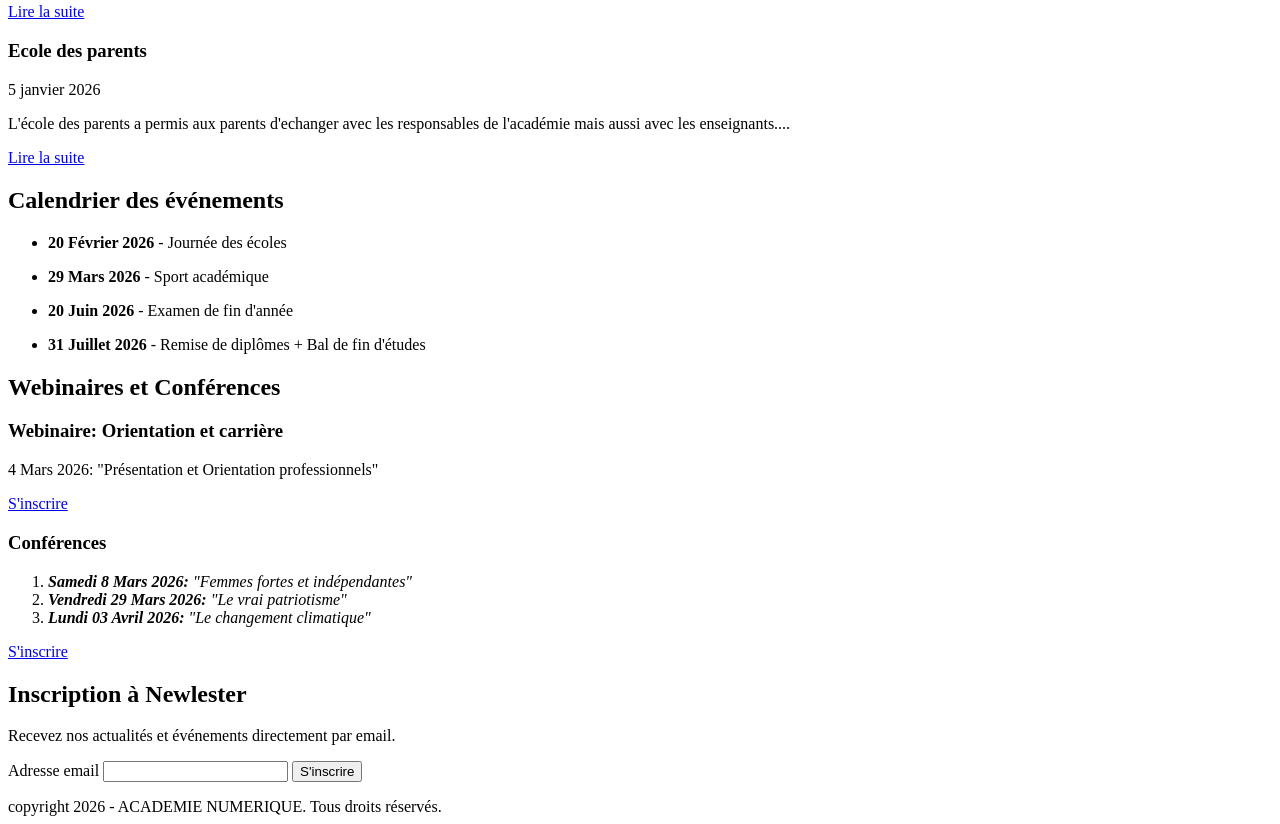
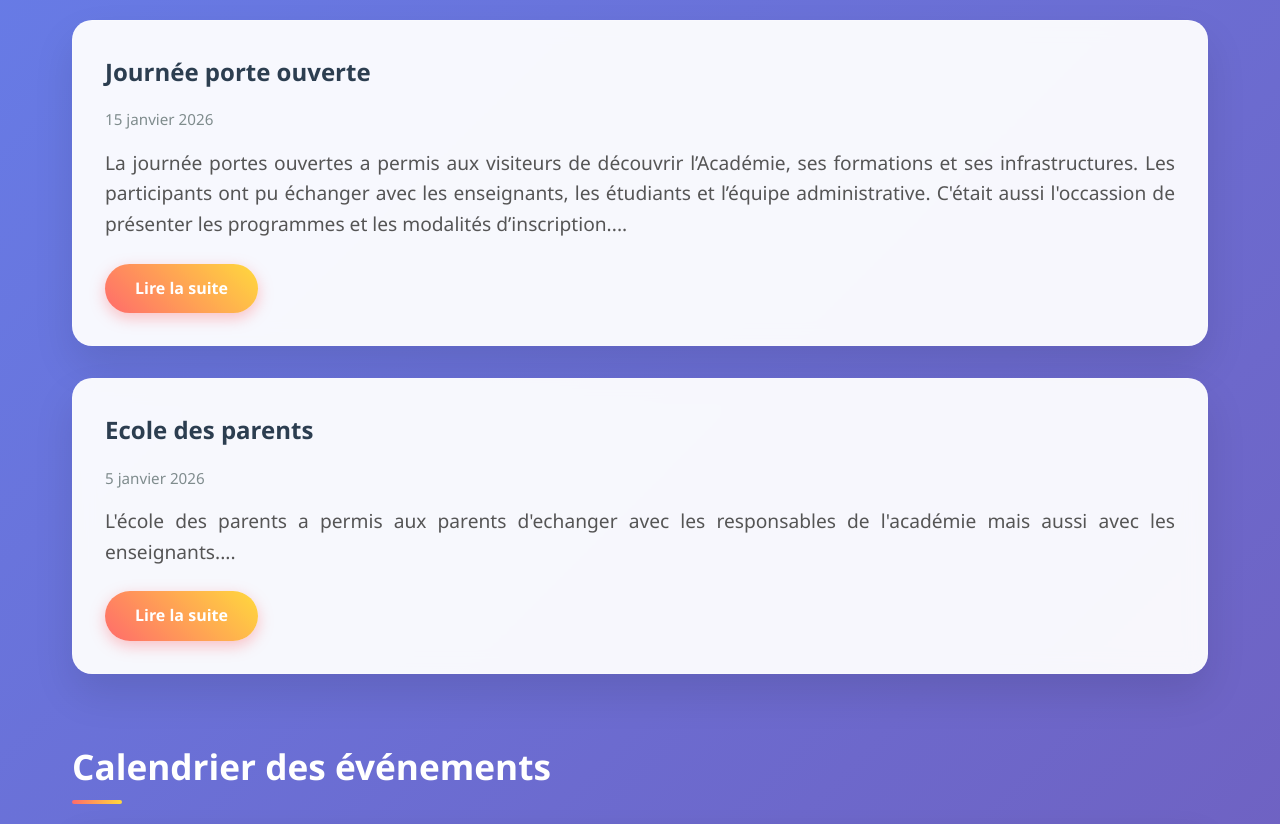
Before and after one commit to AroFortunat/academie-numerique, a plain HTML site: page actualités.html in a window 1280 px wide. Shown: the part 288-1112 px from the top of the page. Drawn offline with Linux system fonts and the light colour scheme.

Commit message:
actualités2

```diff
--- a/actualités.html
+++ b/actualités.html
@@ -4,6 +4,7 @@
     <meta charset="UTF-8">
     <meta name="viewport" content="width=device-width, initial-scale=1.0">
     <title>Actualités</title>
+    <link rel="stylesheet" href="actualités_style.css">
 </head>
 <body>
     <h1>Actualités et Evenements</h1>
--- /dev/null
+++ b/actualités_style.css
@@ -0,0 +1,331 @@
+/* Reset et styles de base */
+* {
+    margin: 0;
+    padding: 0;
+    box-sizing: border-box;
+}
+
+body {
+    font-family: 'Segoe UI', Tahoma, Geneva, Verdana, sans-serif;
+    line-height: 1.6;
+    color: #333;
+    background: linear-gradient(135deg, #667eea 0%, #764ba2 100%);
+    min-height: 100vh;
+    overflow-x: hidden;
+}
+
+/* Header principal */
+h1 {
+    text-align: center;
+    font-size: 3rem;
+    background: linear-gradient(45deg, #fff, #f0f0f0);
+    -webkit-background-clip: text;
+    -webkit-text-fill-color: transparent;
+    background-clip: text;
+    margin: 2rem 0;
+    animation: fadeInUp 1s ease-out;
+    text-shadow: 0 4px 20px rgba(0,0,0,0.1);
+}
+
+p {
+    text-align: center;
+    font-size: 1.2rem;
+    color: #fff;
+    margin-bottom: 3rem;
+    opacity: 0.9;
+    animation: fadeInUp 1s ease-out 0.2s both;
+}
+
+/* Conteneurs principaux */
+div {
+    max-width: 1200px;
+    margin: 0 auto 4rem;
+    padding: 0 2rem;
+}
+
+/* Sections avec titres */
+h2 {
+    font-size: 2.2rem;
+    color: #fff;
+    margin-bottom: 2rem;
+    position: relative;
+    display: inline-block;
+}
+
+h2::after {
+    content: '';
+    position: absolute;
+    bottom: -10px;
+    left: 0;
+    width: 50px;
+    height: 4px;
+    background: linear-gradient(90deg, #ff6b6b, #ffd93d);
+    border-radius: 2px;
+    animation: slideInRight 0.8s ease-out 0.3s both;
+}
+
+/* Articles Actualités */
+.actualite {
+    background: rgba(255, 255, 255, 0.95);
+    backdrop-filter: blur(10px);
+    border-radius: 20px;
+    padding: 2rem;
+    margin-bottom: 2rem;
+    box-shadow: 0 20px 40px rgba(0,0,0,0.1);
+    transform: translateY(30px);
+    opacity: 0;
+    animation: slideUp 0.8s ease-out forwards;
+    transition: all 0.4s cubic-bezier(0.175, 0.885, 0.32, 1.275);
+    border: 1px solid rgba(255,255,255,0.2);
+}
+
+.actualite:hover {
+    transform: translateY(-10px) scale(1.02);
+    box-shadow: 0 30px 60px rgba(0,0,0,0.2);
+}
+
+.actualite h3 {
+    color: #2c3e50;
+    font-size: 1.5rem;
+    margin-bottom: 1rem;
+}
+
+time {
+    display: block;
+    color: #7f8c8d;
+    font-weight: 500;
+    margin-bottom: 1rem;
+    font-size: 0.95rem;
+}
+
+.actualite p {
+    color: #555;
+    margin-bottom: 1.5rem;
+    text-align: justify;
+}
+
+.actualite a {
+    display: inline-block;
+    background: linear-gradient(45deg, #ff6b6b, #ffd93d);
+    color: white;
+    padding: 12px 30px;
+    text-decoration: none;
+    border-radius: 50px;
+    font-weight: 600;
+    transition: all 0.3s ease;
+    box-shadow: 0 5px 15px rgba(255,107,107,0.4);
+}
+
+.actualite a:hover {
+    transform: translateY(-3px);
+    box-shadow: 0 10px 25px rgba(255,107,107,0.6);
+}
+
+/* Calendrier */
+ul {
+    list-style: none;
+}
+
+li {
+    background: rgba(255, 255, 255, 0.95);
+    backdrop-filter: blur(10px);
+    border-radius: 15px;
+    padding: 1.5rem;
+    margin-bottom: 1rem;
+    box-shadow: 0 10px 30px rgba(0,0,0,0.1);
+    transform: translateX(-30px);
+    opacity: 0;
+    animation: slideInLeft 0.8s ease-out forwards;
+    transition: all 0.3s ease;
+    border-left: 5px solid #ff6b6b;
+}
+
+li:hover {
+    transform: translateX(5px);
+    box-shadow: 0 15px 35px rgba(0,0,0,0.15);
+}
+
+li p {
+    font-size: 1.1rem;
+    color: #2c3e50;
+    text-align: left;
+}
+
+/* Webinaires */
+article:not(.actualite) {
+    background: rgba(255, 255, 255, 0.95);
+    backdrop-filter: blur(10px);
+    border-radius: 20px;
+    padding: 2rem;
+    margin-bottom: 2rem;
+    box-shadow: 0 20px 40px rgba(0,0,0,0.1);
+    transform: scale(0.9);
+    opacity: 0;
+    animation: zoomIn 0.8s ease-out forwards;
+    transition: all 0.4s ease;
+}
+
+article:not(.actualite):hover {
+    transform: scale(1.02);
+    box-shadow: 0 25px 50px rgba(0,0,0,0.15);
+}
+
+ol li {
+    padding: 0.8rem 0;
+    color: #555;
+    font-size: 1rem;
+}
+
+article:not(.actualite) a {
+    display: inline-block;
+    background: linear-gradient(45deg, #4ecdc4, #44a08d);
+    color: white;
+    padding: 12px 30px;
+    text-decoration: none;
+    border-radius: 50px;
+    font-weight: 600;
+    margin-top: 1rem;
+    box-shadow: 0 5px 15px rgba(78,205,196,0.4);
+    transition: all 0.3s ease;
+}
+
+article:not(.actualite) a:hover {
+    transform: translateY(-3px);
+    box-shadow: 0 10px 25px rgba(78,205,196,0.6);
+}
+
+/* Formulaire d'inscription */
+form {
+    background: rgba(255, 255, 255, 0.95);
+    backdrop-filter: blur(10px);
+    border-radius: 20px;
+    padding: 2.5rem;
+    max-width: 500px;
+    margin: 0 auto;
+    box-shadow: 0 20px 40px rgba(0,0,0,0.1);
+    transform: translateY(30px);
+    opacity: 0;
+    animation: slideUp 1s ease-out 0.5s both;
+}
+
+label {
+    display: block;
+    margin-bottom: 1rem;
+    font-weight: 600;
+    color: #2c3e50;
+    font-size: 1.1rem;
+}
+
+input[type="email"] {
+    width: 100%;
+    padding: 15px;
+    border: 2px solid #e0e0e0;
+    border-radius: 12px;
+    font-size: 1rem;
+    transition: all 0.3s ease;
+    background: rgba(255,255,255,0.8);
+}
+
+input[type="email"]:focus {
+    outline: none;
+    border-color: #ff6b6b;
+    box-shadow: 0 0 20px rgba(255,107,107,0.2);
+    transform: scale(1.02);
+}
+
+button {
+    width: 100%;
+    background: linear-gradient(45deg, #ff6b6b, #ffd93d);
+    color: white;
+    border: none;
+    padding: 15px;
+    font-size: 1.1rem;
+    font-weight: 600;
+    border-radius: 12px;
+    cursor: pointer;
+    transition: all 0.3s ease;
+    box-shadow: 0 10px 25px rgba(255,107,107,0.4);
+    margin-top: 1rem;
+}
+
+button:hover {
+    transform: translateY(-3px);
+    box-shadow: 0 15px 35px rgba(255,107,107,0.6);
+}
+
+/* Footer */
+footer {
+    text-align: center;
+    padding: 2rem;
+    color: rgba(255,255,255,0.9);
+    background: rgba(0,0,0,0.1);
+    backdrop-filter: blur(10px);
+    margin-top: 3rem;
+}
+
+/* Animations */
+@keyframes fadeInUp {
+    from {
+        opacity: 0;
+        transform: translateY(30px);
+    }
+    to {
+        opacity: 1;
+        transform: translateY(0);
+    }
+}
+
+@keyframes slideInRight {
+    from {
+        width: 0;
+    }
+    to {
+        width: 50px;
+    }
+}
+
+@keyframes slideUp {
+    to {
+        opacity: 1;
+        transform: translateY(0);
+    }
+}
+
+@keyframes slideInLeft {
+    to {
+        opacity: 1;
+        transform: translateX(0);
+    }
+}
+
+@keyframes zoomIn {
+    to {
+        opacity: 1;
+        transform: scale(1);
+    }
+}
+
+/* Animations en cascade */
+.actualite:nth-child(1) { animation-delay: 0.1s; }
+.actualite:nth-child(2) { animation-delay: 0.2s; }
+li:nth-child(1) { animation-delay: 0.1s; }
+li:nth-child(2) { animation-delay: 0.2s; }
+li:nth-child(3) { animation-delay: 0.3s; }
+li:nth-child(4) { animation-delay: 0.4s; }
+
+/* Responsive */
+@media (max-width: 768px) {
+    h1 { font-size: 2.2rem; }
+    h2 { font-size: 1.8rem; }
+    .actualite, article:not(.actualite), li {
+        margin-bottom: 1.5rem;
+        padding: 1.5rem;
+    }
+
+    div { padding: 0 1rem; }
+}
+
+@media (max-width: 480px) {
+    h1 { font-size: 1.8rem; }
+    body { padding: 1rem; }
+}
--- /dev/null
+++ b/ressources_style.css
@@ -0,0 +1,159 @@
+<style>
+* {
+    margin: 0;
+    padding: 0;
+    box-sizing: border-box;
+}
+
+body {
+    font-family: 'Segoe UI', Tahoma, Geneva, Verdana, sans-serif;
+    line-height: 1.6;
+    color: #333;
+    background: linear-gradient(135deg, #667eea 0%, #764ba2 100%);
+    min-height: 100vh;
+    padding: 20px;
+}
+
+.container {
+    max-width: 1200px;
+    margin: 0 auto;
+    background: rgba(255, 255, 255, 0.95);
+    backdrop-filter: blur(10px);
+    border-radius: 20px;
+    padding: 40px;
+    box-shadow: 0 20px 40px rgba(0,0,0,0.1);
+}
+
+h1 {
+    text-align: center;
+    background: linear-gradient(45deg, #ff6b6b, #4ecdc4, #45b7d1);
+    -webkit-background-clip: text;
+    -webkit-text-fill-color: transparent;
+    background-clip: text;
+    font-size: 3rem;
+    margin-bottom: 50px;
+    animation: glow 2s ease-in-out infinite alternate;
+}
+
+@keyframes glow {
+    from { filter: drop-shadow(0 0 20px rgba(255,107,107,0.5)); }
+    to { filter: drop-shadow(0 0 30px rgba(78,205,196,0.5)); }
+}
+
+h2 {
+    color: #2c3e50;
+    font-size: 2rem;
+    margin: 40px 0 20px 0;
+    position: relative;
+    padding-bottom: 10px;
+}
+
+h2::after {
+    content: '';
+    position: absolute;
+    bottom: 0;
+    left: 0;
+    width: 60px;
+    height: 4px;
+    background: linear-gradient(90deg, #ff6b6b, #4ecdc4);
+    border-radius: 2px;
+}
+
+section {
+    background: rgba(255, 255, 255, 0.8);
+    margin: 30px 0;
+    padding: 30px;
+    border-radius: 15px;
+    border-left: 5px solid #4ecdc4;
+    transition: all 0.3s ease;
+    position: relative;
+    overflow: hidden;
+}
+
+section::before {
+    content: '';
+    position: absolute;
+    top: 0;
+    left: 0;
+    right: 0;
+    height: 4px;
+    background: linear-gradient(90deg, #ff6b6b, #4ecdc4, #45b7d1);
+}
+
+section:hover {
+    transform: translateY(-10px);
+    box-shadow: 0 20px 40px rgba(0,0,0,0.15);
+    border-left-color: #ff6b6b;
+}
+
+p {
+    color: #555;
+    margin-bottom: 20px;
+    font-size: 1.1rem;
+}
+
+ul {
+    list-style: none;
+}
+
+ul li {
+    background: linear-gradient(135deg, #667eea, #764ba2);
+    margin: 10px 0;
+    padding: 15px 20px;
+    border-radius: 10px;
+    transition: all 0.3s ease;
+    position: relative;
+    overflow: hidden;
+}
+
+ul li::before {
+    content: '→';
+    position: absolute;
+    right: 20px;
+    color: white;
+    font-weight: bold;
+    transition: 0.3s ease;
+}
+
+ul li:hover::before {
+    right: 15px;
+}
+
+ul li a {
+    color: white;
+    text-decoration: none;
+    font-weight: 500;
+    font-size: 1.1rem;
+    display: block;
+}
+
+ul li:hover {
+    transform: scale(1.02);
+    box-shadow: 0 10px 25px rgba(102, 126, 234, 0.4);
+}
+
+strong {
+    color: #2c3e50;
+    font-size: 1.2rem;
+}
+
+@media (max-width: 768px) {
+    .container {
+        margin: 10px;
+        padding: 20px;
+    }
+
+    h1 {
+        font-size: 2rem;
+    }
+
+    h2 {
+        font-size: 1.5rem;
+    }
+
+    section {
+        padding: 20px;
+        margin: 20px 0;
+    }
+}
+</style>
```
Also changed, not shown: Actualités et evenements.html (deleted, +0 -95 lines), ressources.html (added, +46 -0 lines).
